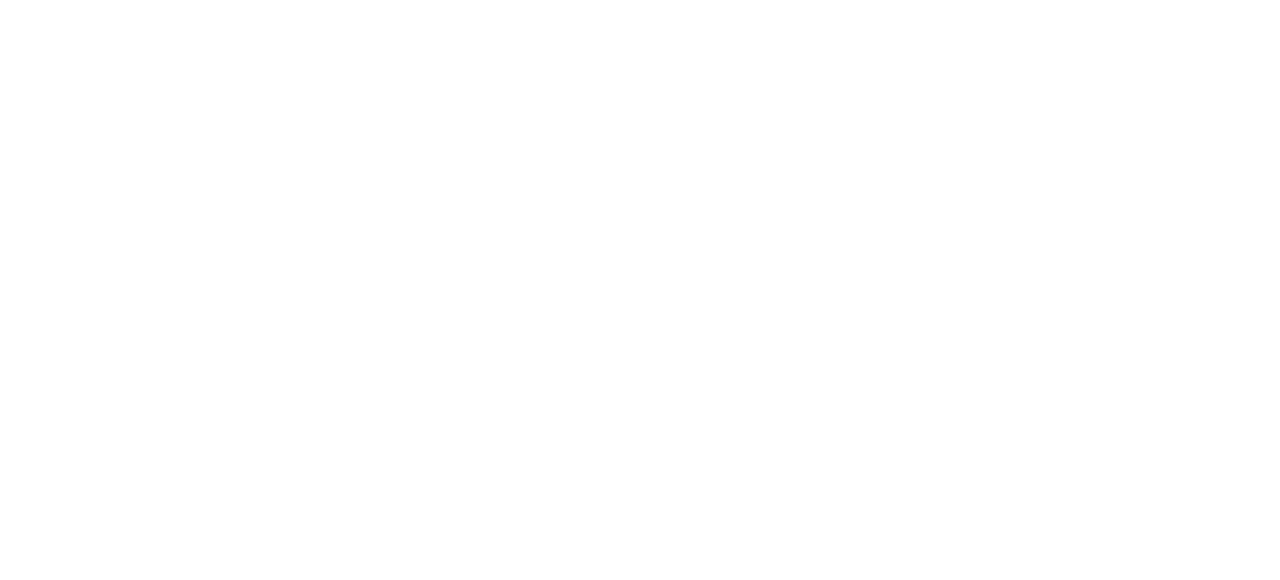
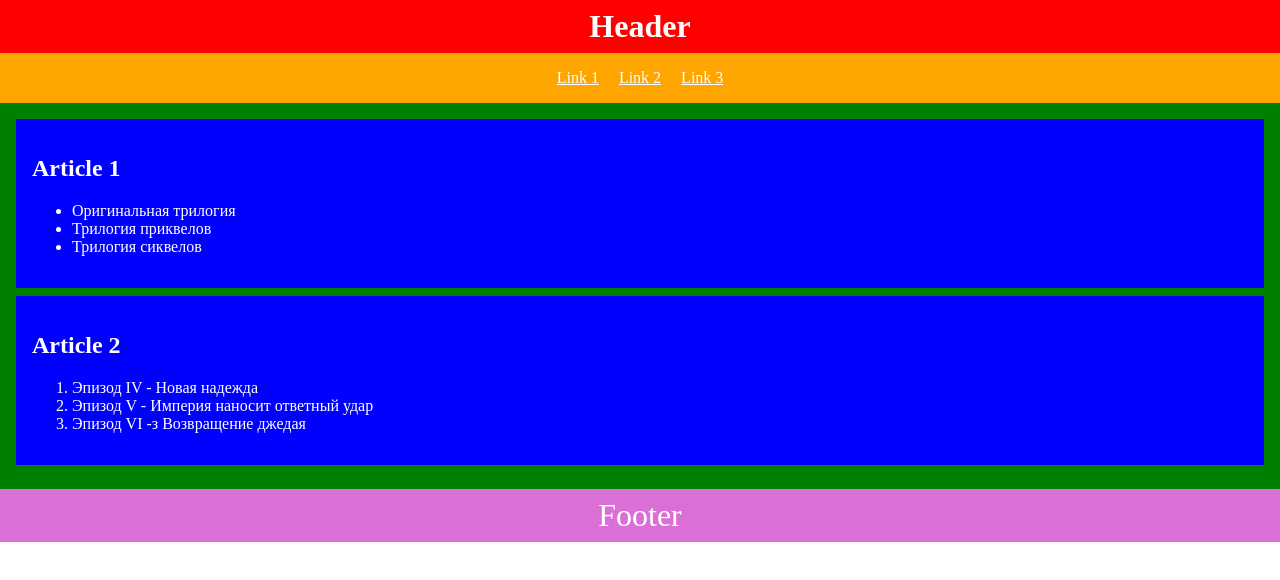
Before and after one commit to js-tasks-ru/htmlcss-20210610_vitaly-schekin, a website: page 02-dz0/01-semantic-mockup/solution.html in a window 1280 px wide. Drawn offline with Linux system fonts and the light colour scheme.

Commit message:
add solution for 0-module 2-task

```diff
--- a/02-dz0/01-semantic-mockup/solution.html
+++ b/02-dz0/01-semantic-mockup/solution.html
@@ -1,4 +1,98 @@
 <!DOCTYPE html>
-<html lang="ru">
-    <!-- Ваше решение -->
+<!-- by Vitaly Schekin -->
+  <html lang="ru">
+  <head>
+    <meta charset="utf-8">
+
+    <title>Module 2 Task 2</title>
+
+    <style>
+      html, body, h1 {
+        margin: 0;
+        padding: 0;
+      }
+
+      header {
+        text-align: center;
+      }
+
+      header h1 {
+        background-color: red;
+        color: white;
+        padding: 0.5rem;
+      }
+
+      header nav {
+        background-color: orange;
+        padding: 1rem;
+      }
+
+      header nav a {
+        color: white;
+        margin: 0 0.5rem;
+      }
+
+      main {
+        background-color: green;
+        padding: 1rem;
+      }
+
+      main article {
+        background-color: blue;
+        color: white;
+        padding: 1rem;
+        margin-bottom: 0.5rem;
+      }
+
+      footer {
+        background-color: orchid;
+        color: white;
+        text-align: center;
+        padding: 0.5rem;
+        font-size: 2rem;
+      }
+    </style>
+  </head>
+
+  <body>
+    <header>
+      <h1>Header</h1>
+
+      <nav>
+        <a href="#">Link 1</a>
+
+        <a href="#">Link 2</a>
+
+        <a href="#">Link 3</a>
+      </nav>
+    </header>
+
+    <main>
+      <article>
+        <h2>Article 1</h2>
+
+        <ul>
+          <li>Оригинальная трилогия</li>
+
+          <li>Трилогия приквелов</li>
+
+          <li>Трилогия сиквелов</li>
+        </ul>
+      </article>
+
+      <article>
+        <h2>Article 2</h2>
+
+        <ol>
+          <li>Эпизод IV - Новая надежда</li>
+
+          <li>Эпизод V - Империя наносит ответный удар</li>
+
+          <li>Эпизод VI -з Возвращение джедая</li>
+        </ol>
+      </article>
+    </main>
+
+    <footer>Footer</footer>
+  </body>
 </html>
```
